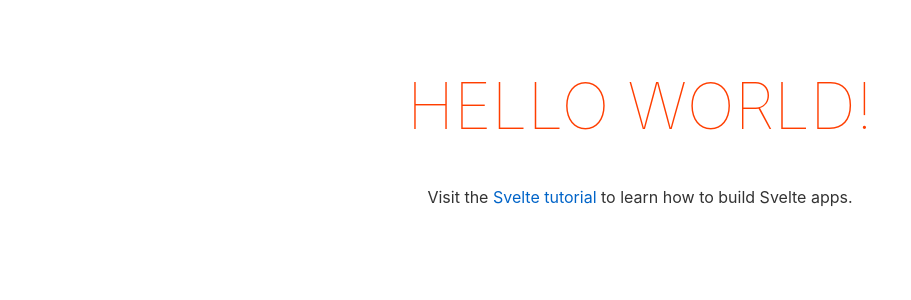
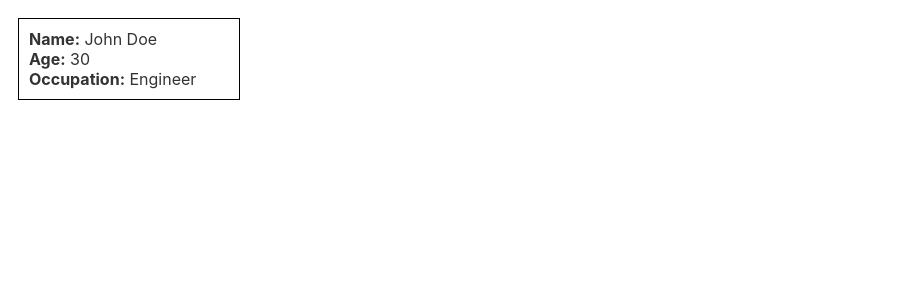
Before and after one commit to oscarlaird/web, a Svelte app in the folder svelte-app/: page / in a window 1280 px wide. Shown: the top 300 px of the page, without its empty margins (0-911 px from the left). Built offline with nearby package versions, Linux system fonts and the light colour scheme.

Commit message:
dummy node

```diff
--- a/svelte-app/src/App.svelte
+++ b/svelte-app/src/App.svelte
@@ -1,30 +1,11 @@
 <script>
-	export let name;
+	import DummyNode from './DummyNode.svelte';
+
+	let data = {
+	  Name: 'John Doe',
+	  Age: 30,
+	  Occupation: 'Engineer'
+	};
 </script>
 
-<main>
-	<h1>Hello {name}!</h1>
-	<p>Visit the <a href="https://svelte.dev/tutorial">Svelte tutorial</a> to learn how to build Svelte apps.</p>
-</main>
-
-<style>
-	main {
-		text-align: center;
-		padding: 1em;
-		max-width: 240px;
-		margin: 0 auto;
-	}
-
-	h1 {
-		color: #ff3e00;
-		text-transform: uppercase;
-		font-size: 4em;
-		font-weight: 100;
-	}
-
-	@media (min-width: 640px) {
-		main {
-			max-width: none;
-		}
-	}
-</style>
+<DummyNode fields={data} />
--- /dev/null
+++ b/svelte-app/src/DummyNode.svelte
@@ -0,0 +1,24 @@
+<script>
+    // Props received by the component
+    export let fields = {};
+
+    // Reactive statement to get keys and values from the fields object
+    $: entries = Object.entries(fields);
+  </script>
+
+<style>
+.rectangle {
+    border: 1px solid black;
+    padding: 10px;
+    margin: 10px;
+    max-width: 200px;
+}
+</style>
+
+<div class="rectangle">
+{#each entries as [key, value]}
+    <div>
+    <strong>{key}:</strong> {value}
+    </div>
+{/each}
+</div>
```
